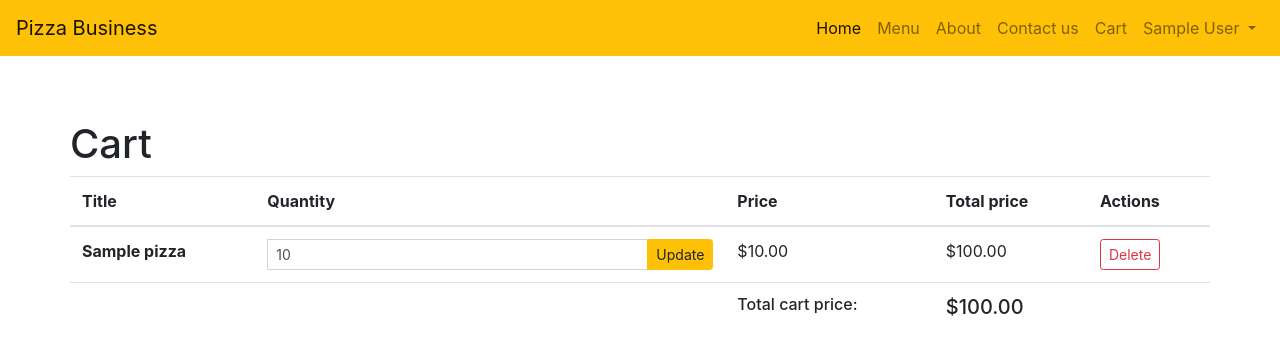
After one commit to Trokolac/Pizza-Business, a PHP site: page /cart.php in a window 1280 px wide. The commit adds this page. Shown: the top 355 px of the page. Run offline with PHP 8.4, Linux system fonts and the light colour scheme; the visitor is signed in with stand-in values (Sample User, id 1); tables that the repository leaves empty or names only in its code hold one stand-in row (values such as "Sample post").

Commit message:
Cart page/show info/delete from cart/update cart

```diff
--- a/Pizza.class.php
+++ b/Pizza.class.php
@@ -193,7 +193,7 @@ class Pizza {
           return false;
         }
 
-        // Showing cart info
+        // Showing pivot table cart info
 
         $stmt_getCartProduct = $this->db->prepare("
           SELECT *
@@ -236,4 +236,48 @@ class Pizza {
           ]);
         }
       }
+
+    // Select info from carts and pizza table
+
+    public function getCart() {
+
+      $stmt_getCart = $this->db->prepare("
+        SELECT
+          `carts`.`id`,
+          `pizza`.`title`,
+          `pizza`.`price`,
+          `carts`.`quantity`,
+          `carts`.`created_at`
+        FROM `carts`, `pizza`
+        WHERE `carts`.`pizza_id` = `pizza`.`id`
+        AND `carts`.`user_id` = :user_id
+      ");
+      $stmt_getCart->execute([ ':user_id' => $_SESSION['user_id'] ]);
+      return $stmt_getCart->fetchAll();
+    }
+
+    // Delete items from cart
+
+    public function removeFromCart($id) {
+      $stmt_removeFromCart = $this->db->prepare("
+        DELETE
+        FROM `carts`
+        WHERE `id` = :id
+      ");
+      return $stmt_removeFromCart->execute([ ':id' => $id ]);
+    }
+
+    // Update quantity in cart
+
+    public function updateQuantity($cartId, $newQuantity) {
+      $stmt_updateQuantity = $this->db->prepare("
+        UPDATE `carts`
+        SET `quantity` = :new_quantity
+        WHERE `id` = :cart_id
+      ");
+      return $stmt_updateQuantity->execute([
+        ':cart_id' => $cartId,
+        ':new_quantity' => $newQuantity
+      ]);
+    }
 }
--- /dev/null
+++ b/cart.php
@@ -0,0 +1,104 @@
+<?php
+require_once './Pizza.class.php';
+require_once './Helper.class.php';
+
+Helper::sessionStart();
+
+if( !isset($_SESSION['user_id']) ) {
+    Helper::addError('You have to be logged in to access cart.');
+    header("Location: ./index.php");
+    die();
+}
+
+$pizzaObject = new Pizza();
+
+if( isset($_POST['remove_from_cart']) ) {
+    if( $pizzaObject->removeFromCart($_POST['cart_id']) ) {
+        Helper::addMessage('Pizza removed from cart.');
+        header("Location: ./cart.php");
+        die();
+    } else {
+        Helper::addError('Failed to remove pizza from cart.');
+        header("Location: ./cart.php");
+        die();
+    }
+}
+
+if( isset($_POST['update_qunatity']) ) {
+if( $pizzaObject->updateQuantity($_POST['cart_id'], $_POST['new_quantity']) ) {
+    Helper::addMessage('Quantity updated successfully.');
+} else {
+    Helper::addError('Failed to update quantity.');
+}
+}
+
+$pizzaProduct = $pizzaObject->getCart();
+
+?>
+
+<?php include './header.layout.php'; ?>
+
+<!-- Cart information -->
+
+<div class="container mt-5">
+    <div class="row">
+        <h1>Cart</h1>
+
+        <table class="table">
+
+            <thead>
+                <tr>
+                <th>Title</th>
+                <th>Quantity</th>
+                <th>Price</th>
+                <th>Total price</th>
+                <th>Actions</th>
+                </tr>
+            </thead>
+
+            <tbody>
+                <?php $total = 0; ?>
+                <?php foreach($pizzaProduct as $pizzaCart) { ?>
+                <?php $total += $pizzaCart->quantity * $pizzaCart->price; ?>
+                <tr>
+                    <th><?php echo $pizzaCart->title; ?></th>
+                    <td>
+                    <form action="./cart.php" method="post">
+                        <div class="input-group input-group-sm">
+                        <input type="hidden" name="cart_id" value="<?php echo $pizzaCart->id; ?>" />
+                        <input type="number" name="new_quantity" class="form-control" value="<?php echo $pizzaCart->quantity; ?>" min="1" />
+                        <div class="input-group-append">
+                            <button name="update_qunatity" class="btn btn-warning">Update</button>
+                        </div>
+                        </div>
+                    </form>
+                    </td>
+                    <td>$<?php echo number_format($pizzaCart->price, 2, '.', ','); ?></td>
+                    <td>$<?php echo number_format($pizzaCart->quantity * $pizzaCart->price, 2, '.', ','); ?></td>
+                    <td>
+                    <form action="./cart.php" method="post">
+                        <input type="hidden" name="cart_id" value="<?php echo $pizzaCart->id ?>" />
+                        <button name="remove_from_cart" class="btn btn-sm btn-outline-danger"><i class="far fa-trash-alt"></i> Delete</button>
+                    </form>
+                    </td>
+                </tr>
+                <?php } ?>
+            </tbody>
+
+            <tfoot>
+                <tr>
+                <td></td>
+                <td></td>
+                <td><h6>Total cart price:</h6></td>
+                <td><h5>$<?php echo number_format($total, 2, '.', ','); ?></h5></td>
+                <td></td>
+                </tr>
+            </tfoot>
+
+        </table>
+    </div>
+</div>
+
+
+
+<?php include './footer.layout.php'; ?>
--- a/navbar.inc.php
+++ b/navbar.inc.php
@@ -21,6 +21,9 @@
       </li>
       <li class="nav-item">
         <a class="nav-link" href="#">Contact us</a>
+      </li>
+      <li class="nav-item">
+        <a class="nav-link" href="./cart.php">Cart</a>
       </li>
 
       <?php if( User::isLoggedIn() ) {
--- a/pizza-details.php
+++ b/pizza-details.php
@@ -35,8 +35,8 @@ if( isset($_POST['add_to_cart']) ) {
 <?php include './header.layout.php'; ?>
 
 
-<div class="container">
-    <h1 class="mt-5 mb-5"><?php echo $pizza->title; ?></h1>
+<div class="container mt-5">
+    <h1 class="mb-5"><?php echo $pizza->title; ?></h1>
     <div class="row">
 
         <div class="col-md-5">
```
